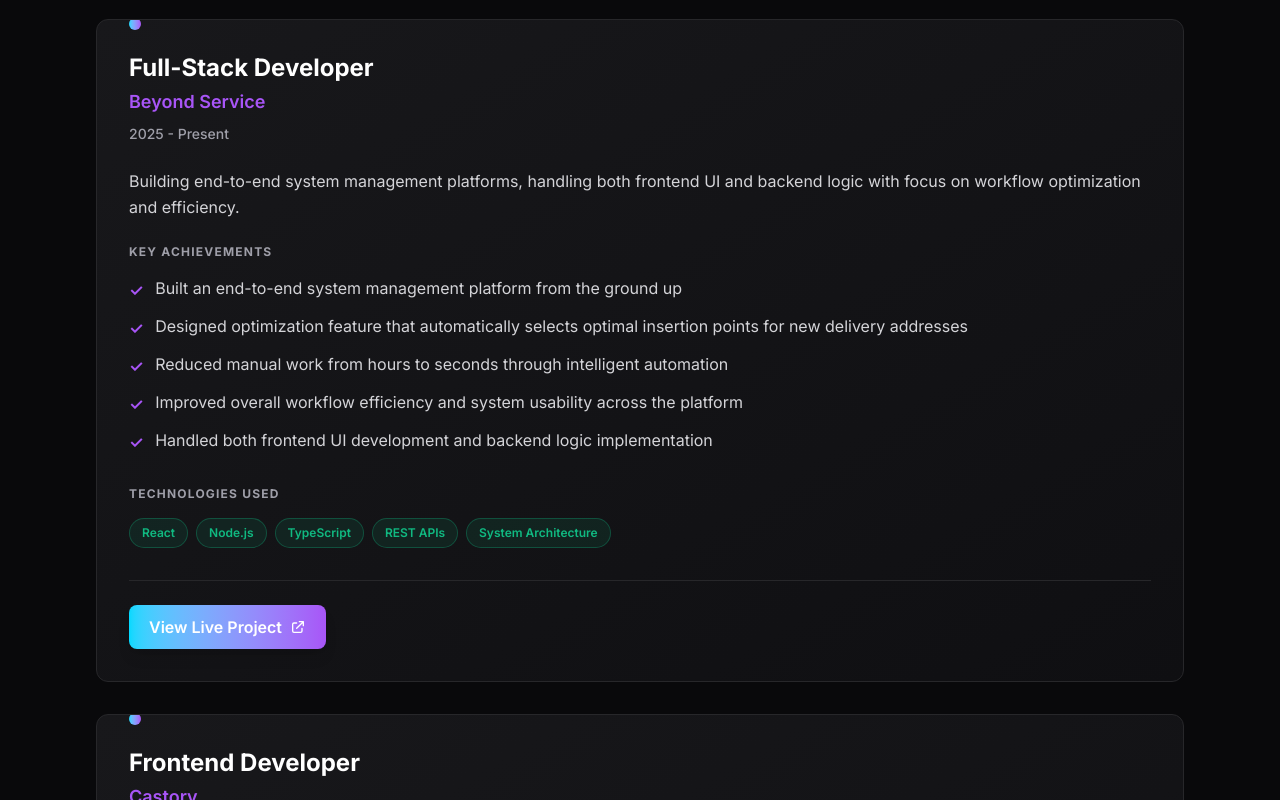
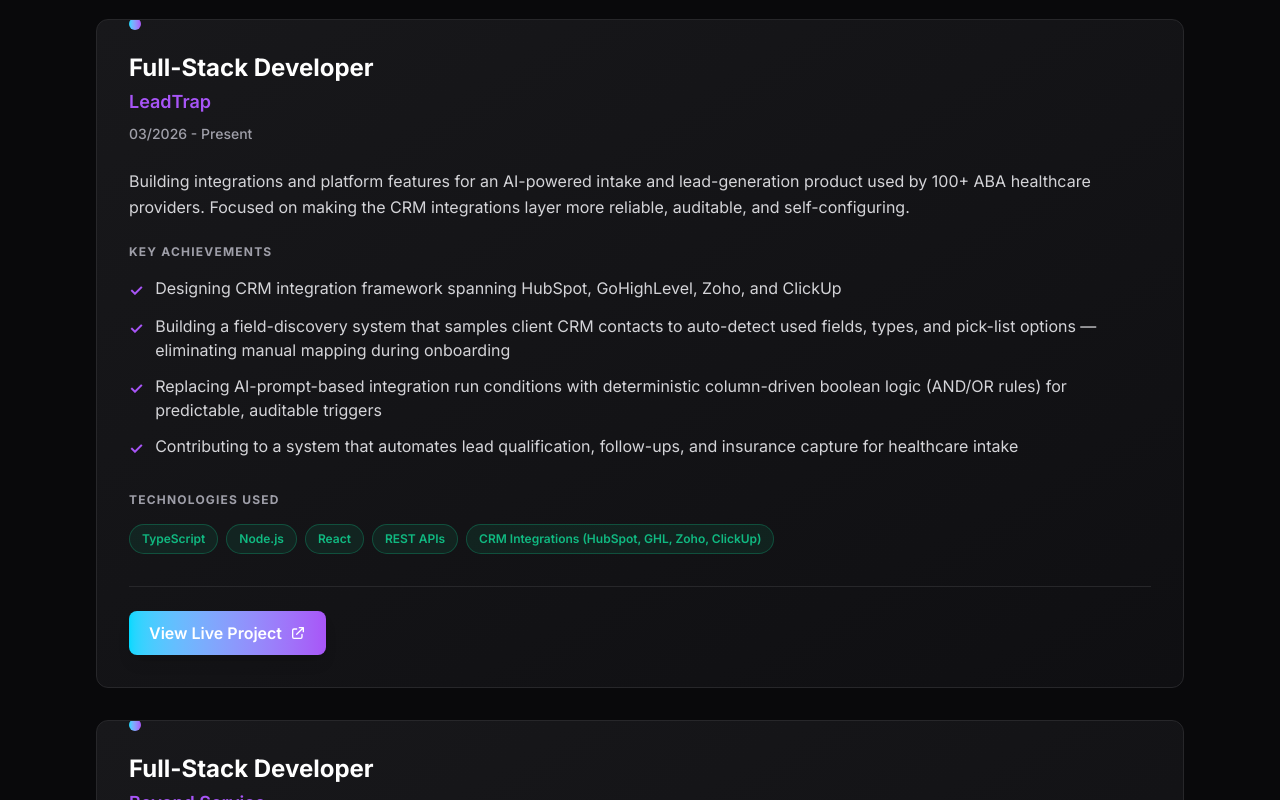
Before and after one commit to tehila122333/portfolio, a Next.js app: page / in a window 1280 px wide. Shown: the part 860-1660 px from the top of the page. Built offline with nearby package versions, Linux system fonts and the light colour scheme.

Commit message:
Update portfolio.ts

```diff
--- a/data/portfolio.ts
+++ b/data/portfolio.ts
@@ -98,11 +98,26 @@
 
   experience: [
     {
+      id: "leadtrap",
+      role: "Full-Stack Developer",
+      company: "LeadTrap",
+      period: "03/2026 - Present",
+      description: "Building integrations and platform features for an AI-powered intake and lead-generation product used by 100+ ABA healthcare providers. Focused on making the CRM integrations layer more reliable, auditable, and self-configuring.",
+      achievements: [
+        "Designing CRM integration framework spanning HubSpot, GoHighLevel, Zoho, and ClickUp",
+        "Building a field-discovery system that samples client CRM contacts to auto-detect used fields, types, and pick-list options — eliminating manual mapping during onboarding",
+        "Replacing AI-prompt-based integration run conditions with deterministic column-driven boolean logic (AND/OR rules) for predictable, auditable triggers",
+        "Contributing to a system that automates lead qualification, follow-ups, and insurance capture for healthcare intake",
+      ],
+      technologies: ["TypeScript", "Node.js", "React", "REST APIs", "CRM Integrations (HubSpot, GHL, Zoho, ClickUp)"],
+      link: "https://leadtrap.com/",
+    },
+    {
       id: "beyond-service",
       role: "Full-Stack Developer",
       company: "Beyond Service",
-      period: "2025 - Present",
-      description: "Building end-to-end system management platforms, handling both frontend UI and backend logic with focus on workflow optimization and efficiency.",
+      period: "2025 - 03/2026",
+      description: "Built end-to-end system management platforms, handling both frontend UI and backend logic with focus on workflow optimization and efficiency.",
       achievements: [
         "Built an end-to-end system management platform from the ground up",
         "Designed optimization feature that automatically selects optimal insertion points for new delivery addresses",
```
